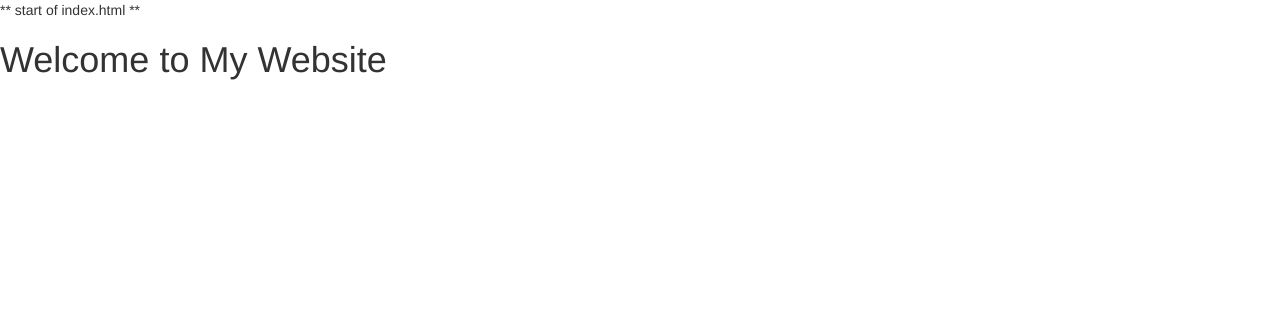
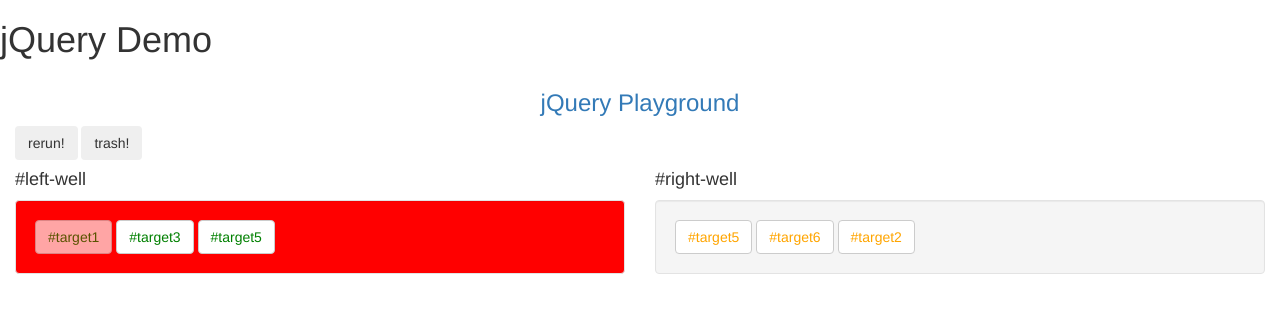
Before and after one commit to efeld2015/javascript-libraries-and-frameworks, a plain HTML site: page js/jquery.html in a window 1280 px wide. Drawn offline with nearby package versions, Linux system fonts and the light colour scheme.

Commit message:
added functions

```diff
--- a/js/jquery.html
+++ b/js/jquery.html
@@ -1,42 +1,88 @@
-** start of index.html **
-
 <!DOCTYPE html>
 <html lang="en">
   <head>
     <meta charset="UTF-8" />
     <meta name="viewport" content="width=device-width, initial-scale=1.0" />
     <meta http-equiv="X-UA-Compatible" content="ie=edge" />
-    <title>My Website</title>
+    <title>jQuery Demo</title>
+
+    <!-- BOOTSTRAP Latest compiled and minified CSS -->
     <link
       rel="stylesheet"
       href="https://cdn.jsdelivr.net/npm/bootstrap@3.3.7/dist/css/bootstrap.min.css"
       integrity="sha384-BVYiiSIFeK1dGmJRAkycuHAHRg32OmUcww7on3RYdg4Va+PmSTsz/K68vbdEjh4u"
       crossorigin="anonymous"
     />
+
+    <!-- Animation CSS -->
     <link
       rel="stylesheet"
       href="https://cdnjs.cloudflare.com/ajax/libs/animate.css/3.7.2/animate.min.css"
     />
+
+    <!-- Original CSS -->
+    <link rel="stylesheet" href="style.css" />
   </head>
+
   <body>
     <main>
-      <h1>Welcome to My Website</h1>
+      <h1>jQuery Demo</h1>
+
+      <div class="container-fluid">
+        <h3 class="text-primary text-center">jQuery Playground</h3>
+
+        <button class="btn" id="rerun">rerun!</button>
+        <button class="btn" id="trash">trash!</button>
+
+        <div class="row">
+          <div class="col-xs-6">
+            <h4>#left-well</h4>
+            <div class="well" id="left-well">
+              <button class="btn btn-default target" id="target1">
+                #target1
+              </button>
+              <button class="btn btn-default target" id="target2">
+                #target2
+              </button>
+              <button class="btn btn-default target" id="target3">
+                #target3
+              </button>
+            </div>
+          </div>
+          <div class="col-xs-6">
+            <h4>#right-well</h4>
+            <div class="well" id="right-well">
+              <button class="btn btn-default target" id="target4">
+                #target4
+              </button>
+              <button class="btn btn-default target" id="target5">
+                #target5
+              </button>
+              <button class="btn btn-default target" id="target6">
+                #target6
+              </button>
+            </div>
+          </div>
+        </div>
+      </div>
     </main>
-    <script
-      src="https://cdn.jsdelivr.net/npm/bootstrap@3.3.7/dist/js/bootstrap.min.js"
-      integrity="sha384-Tc5IQib027qvyjSMfHjOMaLkfuWVxZxUPnCJA7l2mCWNIpG9mGCD8wGNIcPD7Txa"
-      crossorigin="anonymous"
-    ></script>
     <script
       src="https://code.jquery.com/jquery-1.12.4.min.js"
       integrity="sha256-ZosEbRLbNQzLpnKIkEdrPv7lOy9C27hHQ+Xp8a4MxAQ="
       crossorigin="anonymous"
     ></script>
-  </body>
-</html>
 
-<!--<script>
-  $(document).ready(function() {
+    <script>
+      $(document).ready(function () {
+        allTheThings();
+
+      });
+
+      $("#rerun").on( "click", function () {
+        allTheThings();
+      });
+
+      function allTheThings() {
         $("#target1").css("color", "red");
         $("#target1").prop("disabled", true);
         $("#target4").remove();
@@ -47,32 +93,7 @@
         $("#left-well").children().css("color", "green");
         $(".target:nth-child(2)").addClass("animated bounce");
         $(".target:even").addClass("animated shake");
-  $("body").addClass("animated hinge");
-  });
-</script>-->
-
-<!-- Only change code above this line -->
-
-<!-- <div class="container-fluid">
-  <h3 class="text-primary text-center">jQuery Playground</h3>
-  <div class="row">
-    <div class="col-xs-6">
-      <h4>#left-well</h4>
-      <div class="well" id="left-well">
-        <button class="btn btn-default target" id="target1">#target1</button>
-        <button class="btn btn-default target" id="target2">#target2</button>
-        <button class="btn btn-default target" id="target3">#target3</button>
-      </div>
-    </div>
-    <div class="col-xs-6">
-      <h4>#right-well</h4>
-      <div class="well" id="right-well">
-        <button class="btn btn-default target" id="target4">#target4</button>
-        <button class="btn btn-default target" id="target5">#target5</button>
-        <button class="btn btn-default target" id="target6">#target6</button>
-      </div>
-    </div>
-  </div>
-</div>
-
-** end of index.html ** -->
+      }
+    </script>
+  </body>
+</html>
```
Lines whose indentation alone changed are shown as unchanged.
